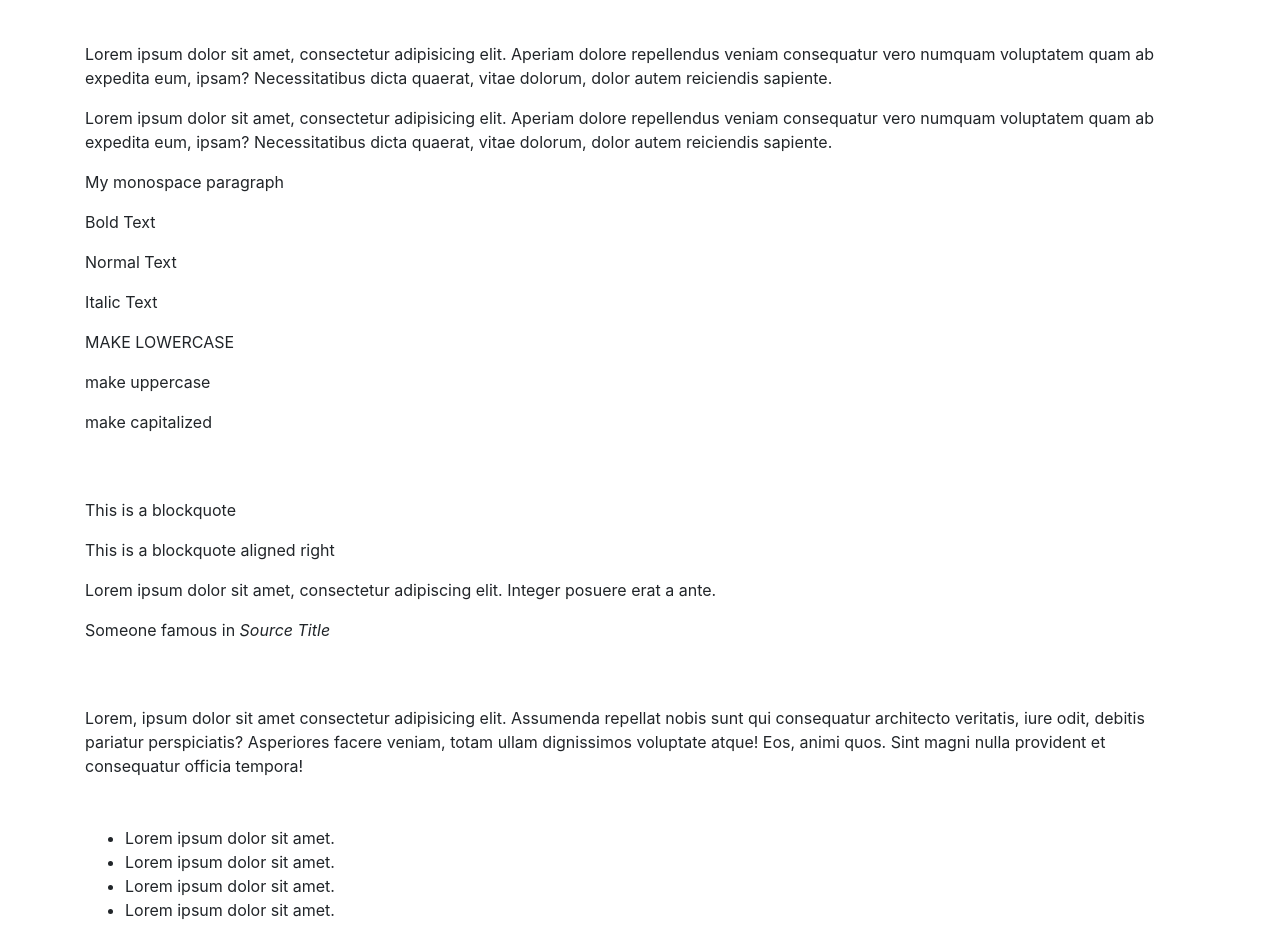
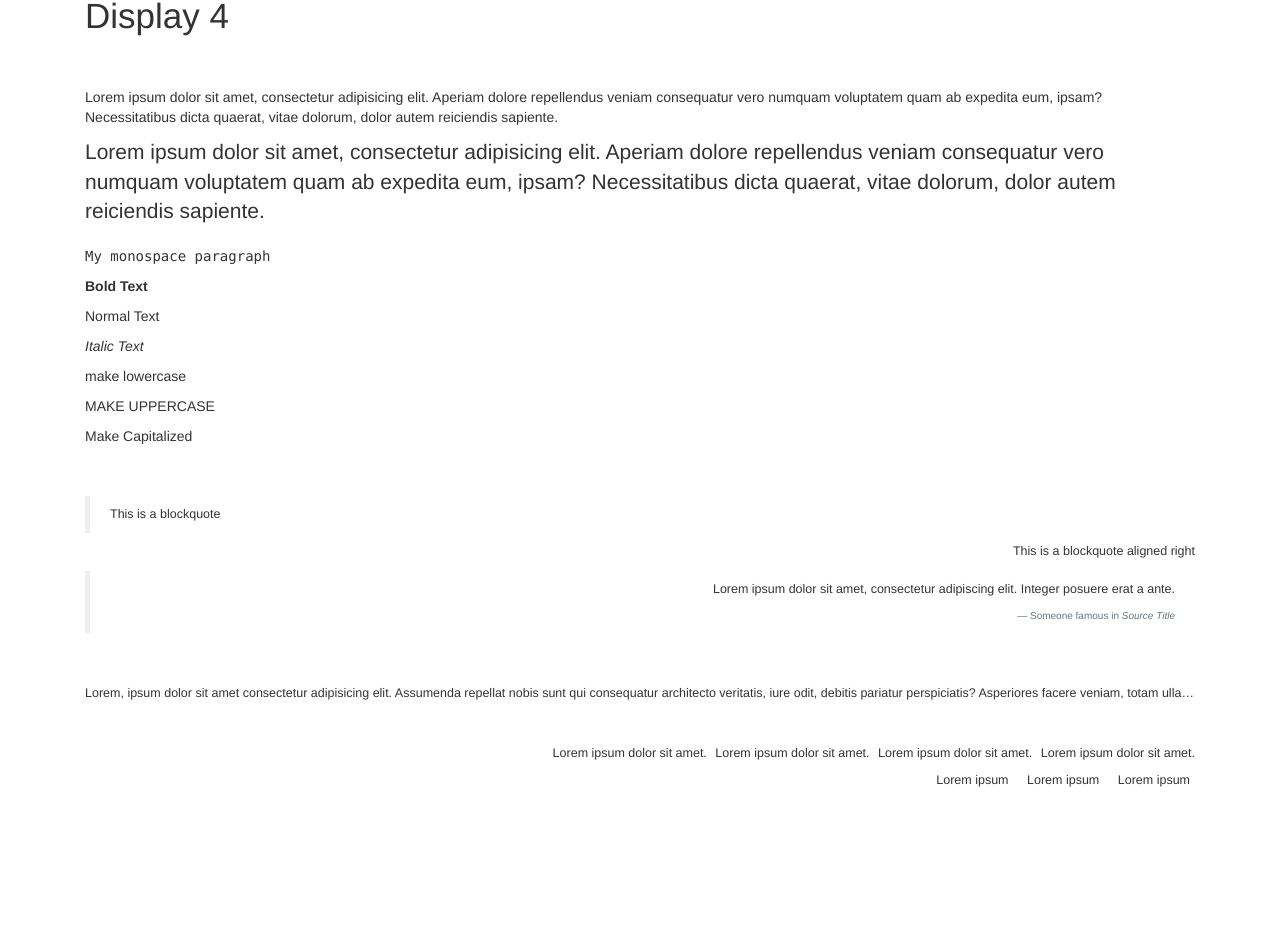
Before and after one commit to mohamedelaraby/bootstrap-playaround, a plain HTML site: page resources/2_2_basic_typography.html in a window 1280 px wide. Shown: the part 723-1658 px from the top of the page. Drawn offline with nearby package versions, Linux system fonts and the light colour scheme.

Commit message:
Basic Typography

```diff
--- a/resources/2_2_basic_typography.html
+++ b/resources/2_2_basic_typography.html
@@ -8,6 +8,10 @@
   <link rel="stylesheet" href="https://stackpath.bootstrapcdn.com/bootstrap/4.1.1/css/bootstrap.min.css" integrity="sha384-WskhaSGFgHYWDcbwN70/dfYBj47jz9qbsMId/iRN3ewGhXQFZCSftd1LZCfmhktB"
     crossorigin="anonymous">
 
+    <link
+    rel="stylesheet"
+    href="/resources/css/node_modules/bootstrap/dist/css/bootstrap.min.css"
+  />
   <title>Bootstrap Sandbox</title>
 </head>
 
@@ -100,10 +104,10 @@
 
 
     <!-- DISPLAY CLASSES -->
-    <h1>Display 1</h1>
-    <h1>Display 2</h1>
-    <h1>Display 3</h1>
-    <h1>Display 4</h1>
+    <h1 class="display-1">Display 1</h1>
+    <h1 class="display-2">Display 2</h1>
+    <h1 class="display-3">Display 3</h1>
+    <h1 class="display-4">Display 4</h1>
 
     <br>
     <br>
@@ -113,39 +117,39 @@
       voluptatem quam ab expedita eum, ipsam? Necessitatibus dicta quaerat, vitae dolorum, dolor autem reiciendis sapiente.</p>
 
     <!-- LEAD -->
-    <p>Lorem ipsum dolor sit amet, consectetur adipisicing elit. Aperiam dolore repellendus veniam consequatur vero numquam
+    <p class="lead">Lorem ipsum dolor sit amet, consectetur adipisicing elit. Aperiam dolore repellendus veniam consequatur vero numquam
       voluptatem quam ab expedita eum, ipsam? Necessitatibus dicta quaerat, vitae dolorum, dolor autem reiciendis sapiente.</p>
 
     <!-- MONOSPACE PARAGRAPH -->
-    <p>My monospace paragraph</p>
+    <p class="text-monospace">My monospace paragraph</p>
 
     <!-- STYLE CLASSES -->
-    <p>Bold Text</p>
-    <p>Normal Text</p>
-    <p>Italic Text</p>
+    <p class="font-weight-bold"> Bold Text</p>
+    <p class="font-weight-normal" >Normal Text</p>
+    <p class="font-italic" >Italic Text</p>
 
     <!-- TEXT TRANSFORMS -->
-    <p>MAKE LOWERCASE</p>
-    <p>make uppercase</p>
-    <p>make capitalized</p>
+    <p class="text-lowercase" >MAKE LOWERCASE</p>
+    <p class="text-uppercase" >make uppercase</p>
+    <p class="text-capitalize">make capitalized</p>
 
     <br>
     <br>
 
     <!-- BLOCKQUOTES -->
-    <blockquote>
+    <blockquote class="blockquote" >
       <p>This is a blockquote</p>
     </blockquote>
 
     <!-- BLOCKQUOTE RIGHT ALIGNED -->
-    <blockquote>
+    <blockquot class="blockquote text-right">
       <p>This is a blockquote aligned right</p>
     </blockquote>
 
     <!-- BLOCKQUOTE WITH FOOTER -->
-    <blockquote>
+    <blockquote class=" blockquote text-right">
       <p>Lorem ipsum dolor sit amet, consectetur adipiscing elit. Integer posuere erat a ante.</p>
-      <footer>Someone famous in
+      <footer class=" blockquote-footer ">Someone famous in
         <cite title="Source Title">Source Title</cite>
       </footer>
     </blockquote>
@@ -154,7 +158,7 @@
     <br>
 
     <!-- TEXT TRUNCATE -->
-    <div>
+    <div class=" text-truncate ">
       Lorem, ipsum dolor sit amet consectetur adipisicing elit. Assumenda repellat nobis sunt qui consequatur architecto veritatis,
       iure odit, debitis pariatur perspiciatis? Asperiores facere veniam, totam ullam dignissimos voluptate atque! Eos, animi
       quos. Sint magni nulla provident et consequatur officia tempora!
@@ -164,18 +168,18 @@
     <br>
 
     <!-- LISTS -->
-    <ul>
-      <li>Lorem ipsum dolor sit amet.</li>
-      <li>Lorem ipsum dolor sit amet.</li>
-      <li>Lorem ipsum dolor sit amet.</li>
-      <li>Lorem ipsum dolor sit amet.</li>
+    <ul class=" list-unstyled ">
+      <li class=" list-inline-item ">Lorem ipsum dolor sit amet.</li>
+      <li class=" list-inline-item ">Lorem ipsum dolor sit amet.</li>
+      <li class=" list-inline-item ">Lorem ipsum dolor sit amet.</li>
+      <li class=" list-inline-item ">Lorem ipsum dolor sit amet.</li>
     </ul>
 
     <!-- INLINE LIST -->
-    <ul>
-      <li>Lorem ipsum</li>
-      <li>Lorem ipsum </li>
-      <li>Lorem ipsum </li>
+    <ul class=" list-inline ">
+      <li class=" list-inline-item ">Lorem ipsum</li>
+      <li class=" list-inline-item ">Lorem ipsum </li>
+      <li class=" list-inline-item ">Lorem ipsum </li>
     </ul>
   </div>
 
```
Also changed, not shown: resources/2_6_spacing.html (+0 -109 lines), resources/index.html (+3 -3 lines).
